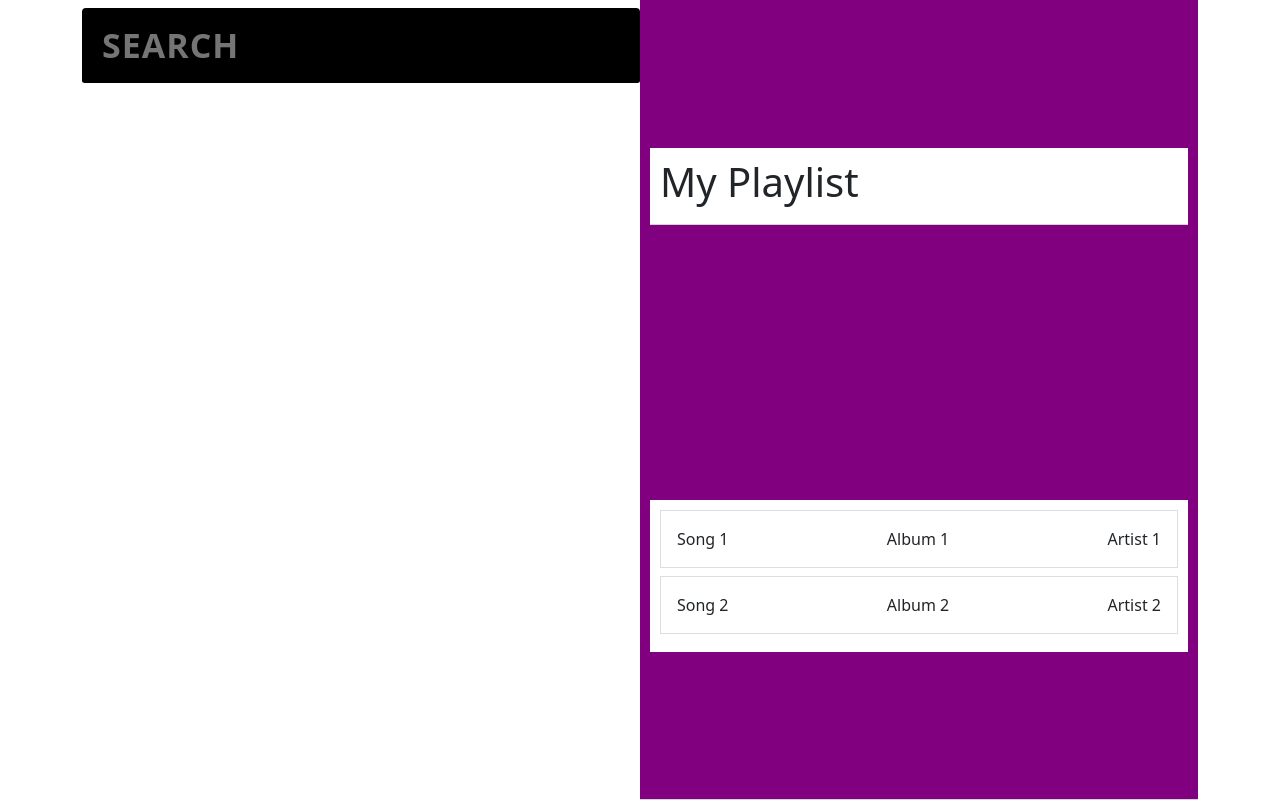
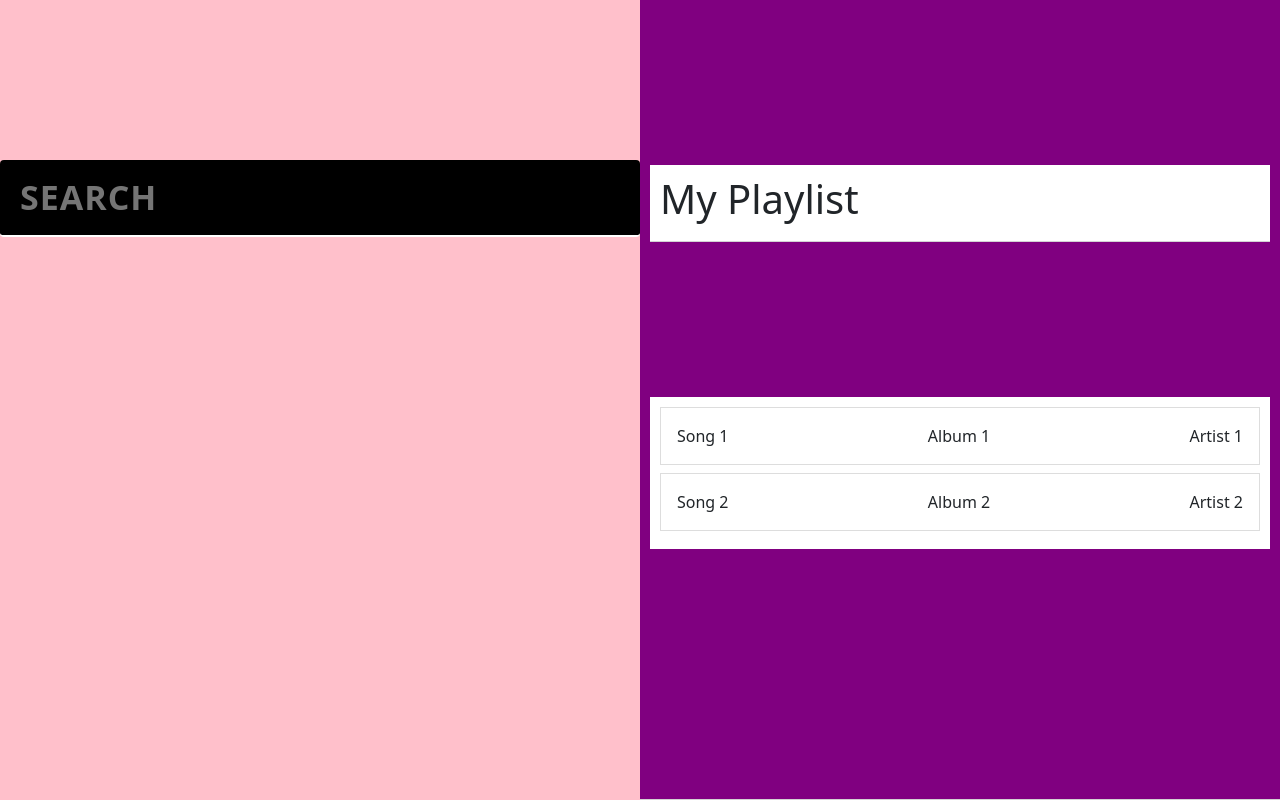
Before and after one commit to RyanGrogan416/Spotify-App, a React (Create React App) app in the folder client/: page / in a window 1280 px wide. Built offline with nearby package versions, Linux system fonts and the light colour scheme.

Commit message:
saving the changes that were made

```diff
--- a/client/src/App.js
+++ b/client/src/App.js
@@ -1,21 +1,16 @@
 import React from "react";
 import "bootstrap/dist/css/bootstrap.min.css";
-import {
-  Container,
-  InputGroup,
-  FormControl,
-  Button,
-  Row,
-  Card,
-} from "react-bootstrap";
 import Playlist from "./components/JS_components/playlist_components/Playlist.js";
 import SearchBar from "./components/JS_components/SeachBar_components/SearchBar.js";
 
 function App() {
   return (
-    <Container
+    <div
       style={{
         display: "flex",
+        backgroundColor: "pink",
+        width: "100%",
+        height: "100vh",
       }}
     >
       <div
@@ -38,7 +33,7 @@ function App() {
       >
         <Playlist />
       </div>
-    </Container>
+    </div>
   );
 }
 
--- a/client/src/components/JS_components/SeachBar_components/SearchBar.js
+++ b/client/src/components/JS_components/SeachBar_components/SearchBar.js
@@ -18,7 +18,7 @@ const SearchBar = ({ placeholder, data }) => {
         style={{
           width: "100%",
           padding: "12px 20px",
-          margin: "8px 0",
+          margin: "25% 0",
           border: "none",
           border: "1px solid #ccc",
           borderRadius: "4px",
@@ -35,15 +35,6 @@ const SearchBar = ({ placeholder, data }) => {
           textDecoration: "none",
           letterSpacing: "1px",
           transition: "all 0.5s ease",
-          ":hover": {
-            color: "red",
-          },
-          ":focus": {
-            color: "red",
-          },
-          ":active": {
-            color: "red",
-          },
         }}
       />
     </>
--- a/client/src/components/JS_components/playlist_components/Playlist.js
+++ b/client/src/components/JS_components/playlist_components/Playlist.js
@@ -8,15 +8,14 @@ export default function Playlist() {
   return (
     <div
       style={{
-        display: "flex",
+        display: "flexbox",
+        alignItems: "flex-start",
         flexWrap: "wrap",
-        alignItems: "center",
         padding: "10px",
         borderBottom: "1px solid lightgray",
         backgroundColor: "purple",
         width: "100%",
         height: "100%",
-        float: "right",
       }}
     >
       <div
@@ -24,6 +23,7 @@ export default function Playlist() {
         style={{
           alignItems: "center",
           padding: "10px",
+          margin: "25% 0",
           borderBottom: "1px solid lightgray",
           backgroundColor: "white",
           width: "100%",
```
